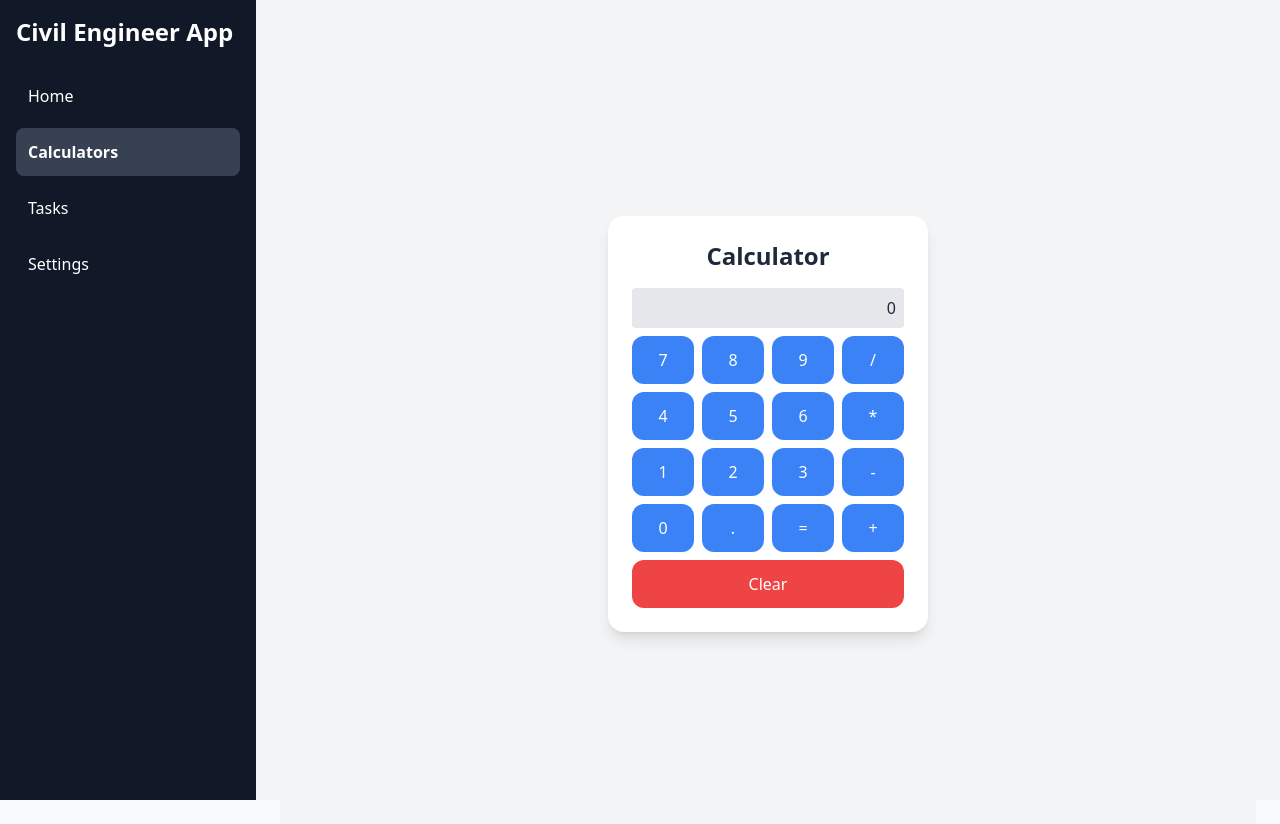
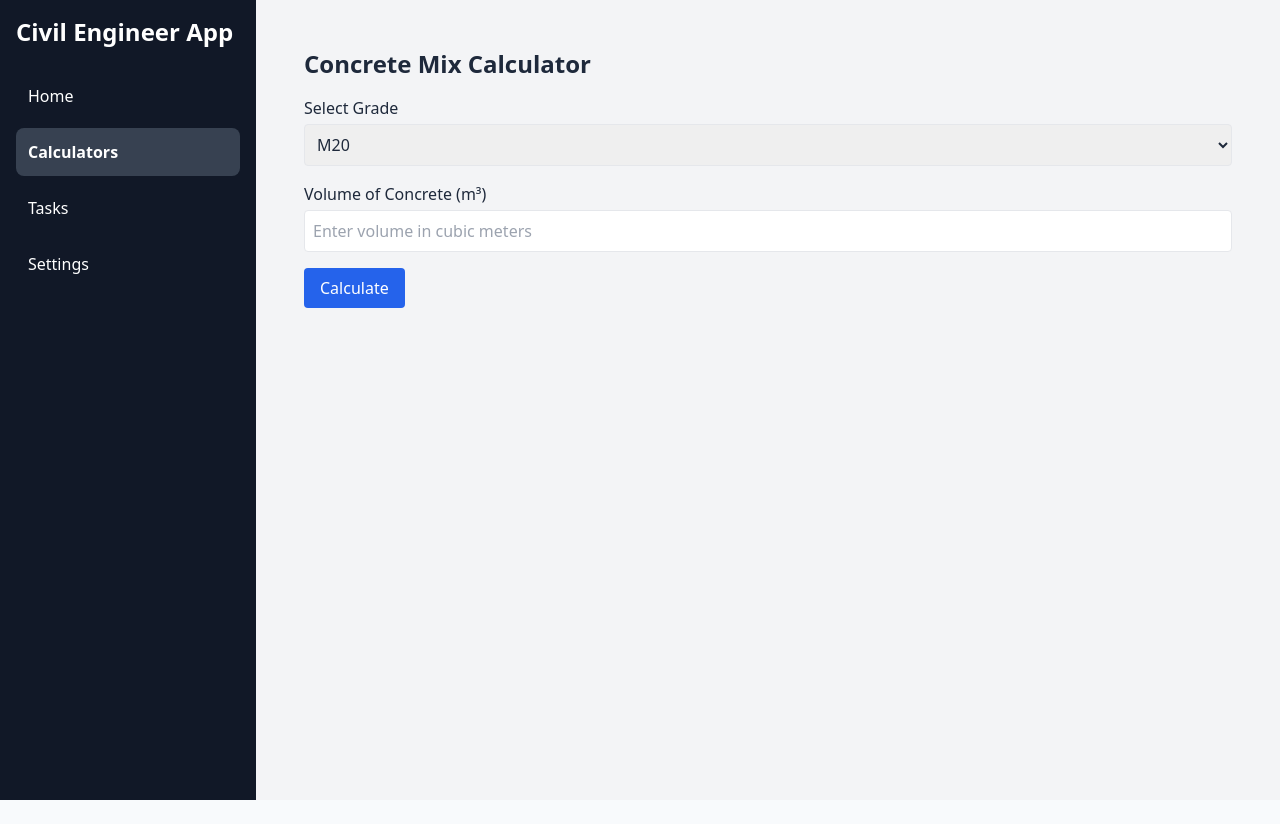
Before and after one commit to shadabalam117/CiviPilot, a Next.js app: page /calculators in a window 1280 px wide. After the commit the page ends 800 px from the top, so only its background shows below. Built offline with nearby package versions, Linux system fonts and the light colour scheme.

Commit message:
Update page.tsx

```diff
--- a/app/calculators/page.tsx
+++ b/app/calculators/page.tsx
@@ -2,57 +2,87 @@
 
 import { useState } from "react";
 
-export default function CalculatorsPage() {
-  const [input, setInput] = useState("");
-  const [result, setResult] = useState("");
+export default function ConcreteCalculator() {
+  const [grade, setGrade] = useState("M20");
+  const [volume, setVolume] = useState("");
+  const [result, setResult] = useState<{
+    cement: number;
+    sand: number;
+    aggregate: number;
+    water: number;
+  } | null>(null);
 
-  const handleClick = (value: string) => {
-    setInput(input + value);
+  const mixRatios: Record<string, { cement: number; sand: number; agg: number; water: number }> = {
+    M20: { cement: 1, sand: 1.5, agg: 3, water: 0.5 },
+    M25: { cement: 1, sand: 1, agg: 2, water: 0.5 },
+    M30: { cement: 1, sand: 0.75, agg: 1.5, water: 0.45 },
   };
 
-  const handleClear = () => {
-    setInput("");
-    setResult("");
-  };
+  const calculate = () => {
+    if (!volume) return;
 
-  const handleCalculate = () => {
-    try {
-      // ⚠️ eval is used here for simplicity, but replace with a safe parser later
-      const res = eval(input);
-      setResult(res.toString());
-    } catch {
-      setResult("Error");
-    }
+    const v = parseFloat(volume);
+    const ratio = mixRatios[grade];
+    const totalParts = ratio.cement + ratio.sand + ratio.agg;
+
+    // Approx density of cementitious mix = 1440 kg/m³ (simplified assumption)
+    const cementQty = (v * ratio.cement * 1440) / totalParts;
+    const sandQty = (v * ratio.sand * 1600) / totalParts;
+    const aggQty = (v * ratio.agg * 1550) / totalParts;
+    const waterQty = cementQty * ratio.water;
+
+    setResult({
+      cement: cementQty,
+      sand: sandQty,
+      aggregate: aggQty,
+      water: waterQty,
+    });
   };
 
   return (
-    <div className="flex flex-col items-center justify-center min-h-screen bg-gray-100">
-      <div className="bg-white shadow-lg rounded-2xl p-6 w-80">
-        <h1 className="text-2xl font-bold mb-4 text-center">Calculator</h1>
+    <div className="p-6">
+      <h1 className="text-2xl font-bold mb-4">Concrete Mix Calculator</h1>
 
-        <div className="mb-2 p-2 bg-gray-200 rounded">
-          <p className="text-right">{input || "0"}</p>
-          <p className="text-right font-bold text-xl">{result}</p>
+      <div className="mb-4">
+        <label className="block mb-1 font-medium">Select Grade</label>
+        <select
+          value={grade}
+          onChange={(e) => setGrade(e.target.value)}
+          className="p-2 border rounded w-full"
+        >
+          <option value="M20">M20</option>
+          <option value="M25">M25</option>
+          <option value="M30">M30</option>
+        </select>
+      </div>
+
+      <div className="mb-4">
+        <label className="block mb-1 font-medium">Volume of Concrete (m³)</label>
+        <input
+          type="number"
+          value={volume}
+          onChange={(e) => setVolume(e.target.value)}
+          placeholder="Enter volume in cubic meters"
+          className="p-2 border rounded w-full"
+        />
+      </div>
+
+      <button
+        onClick={calculate}
+        className="px-4 py-2 bg-blue-600 text-white rounded"
+      >
+        Calculate
+      </button>
+
+      {result && (
+        <div className="mt-6 p-4 border rounded bg-gray-50">
+          <h2 className="text-xl font-semibold mb-2">Results:</h2>
+          <p><b>Cement:</b> {result.cement.toFixed(2)} kg</p>
+          <p><b>Sand:</b> {result.sand.toFixed(2)} kg</p>
+          <p><b>Aggregate:</b> {result.aggregate.toFixed(2)} kg</p>
+          <p><b>Water:</b> {result.water.toFixed(2)} liters</p>
         </div>
-
-        <div className="grid grid-cols-4 gap-2">
-          {["7","8","9","/","4","5","6","*","1","2","3","-","0",".","=","+"].map((btn) => (
-            <button
-              key={btn}
-              className="bg-blue-500 text-white p-3 rounded-xl hover:bg-blue-600"
-              onClick={() => (btn === "=" ? handleCalculate() : handleClick(btn))}
-            >
-              {btn}
-            </button>
-          ))}
-          <button
-            className="col-span-4 bg-red-500 text-white p-3 rounded-xl hover:bg-red-600"
-            onClick={handleClear}
-          >
-            Clear
-          </button>
-        </div>
-      </div>
+      )}
     </div>
   );
 }
```
